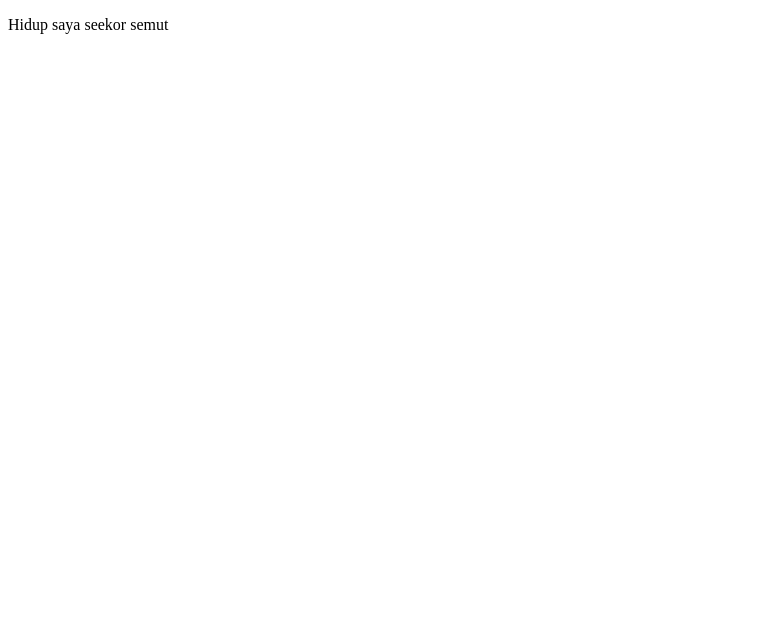
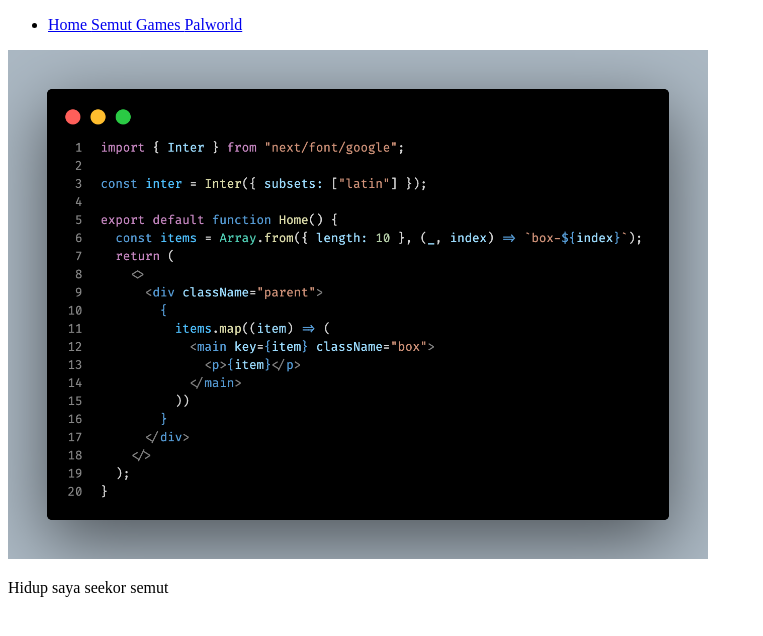
Before and after one commit to alserembani94/ocb24-week-1, a plain HTML site: page semut.html in a window 1280 px wide. Shown: the whole page, without its empty margins (0-763 px from the left). Drawn offline with Linux system fonts and the light colour scheme.

Commit message:
nav dan gambar

```diff
--- /dev/null
+++ b/index.css
@@ -0,0 +1,3 @@
+.container {
+  display: flex;
+}
--- a/semut.html
+++ b/semut.html
@@ -6,6 +6,23 @@
   <title>Semut</title>
 </head>
 <body>
+  <ul>
+    <li>
+      <a href="index.html">
+        Home
+      </a>
+      <a href="semut.html">
+        Semut
+      </a>
+      <a href="games/index.html">
+        Games
+      </a>
+      <a href="games/palworld.html">
+        Palworld
+      </a>
+    </li>
+  </ul>
+  <img src="assets/code.png" alt="gambar code" width="700px" style="object-fit: cover; background-color: burlywood;">
   <p>Hidup saya seekor semut</p>
 </body>
 </html>
```
Also changed, not shown: games/index.html (+16 -0 lines), games/palworld.html (+16 -0 lines), index.html (+16 -0 lines), assets/code.png (added).
